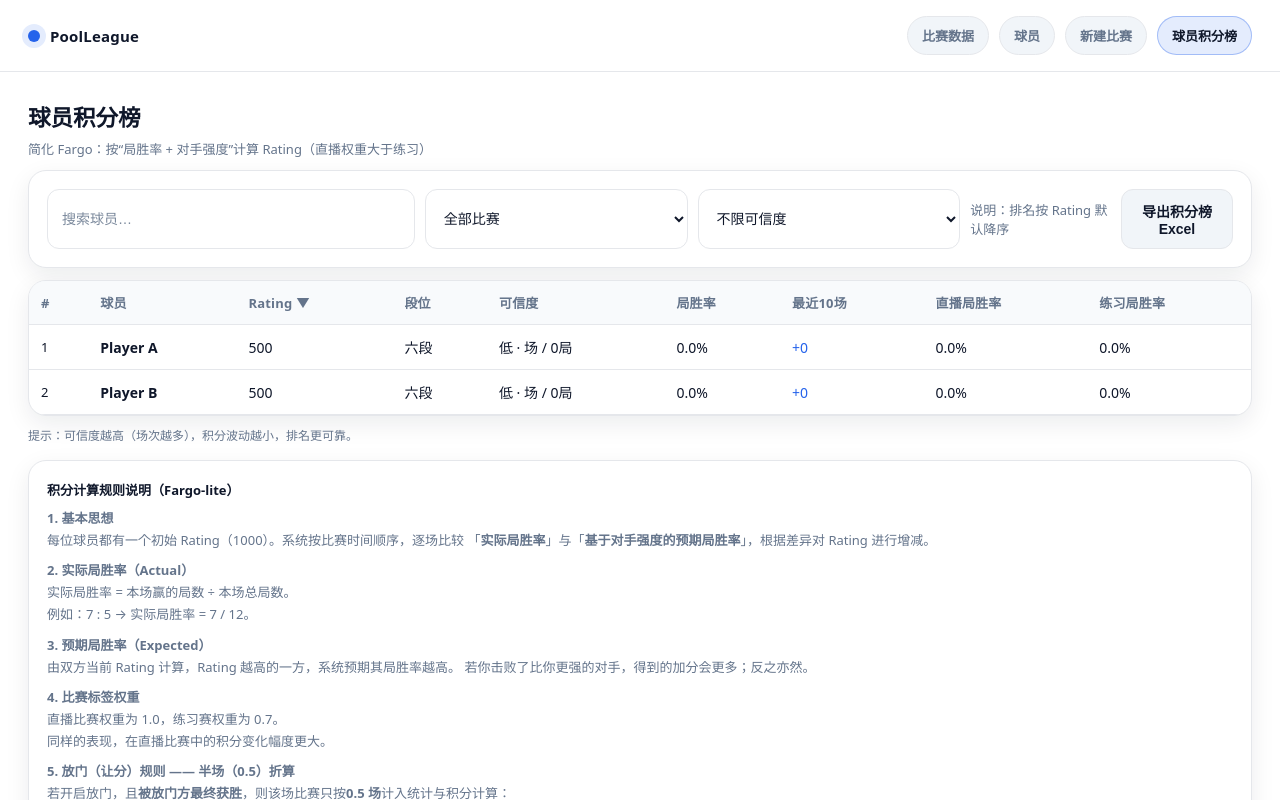
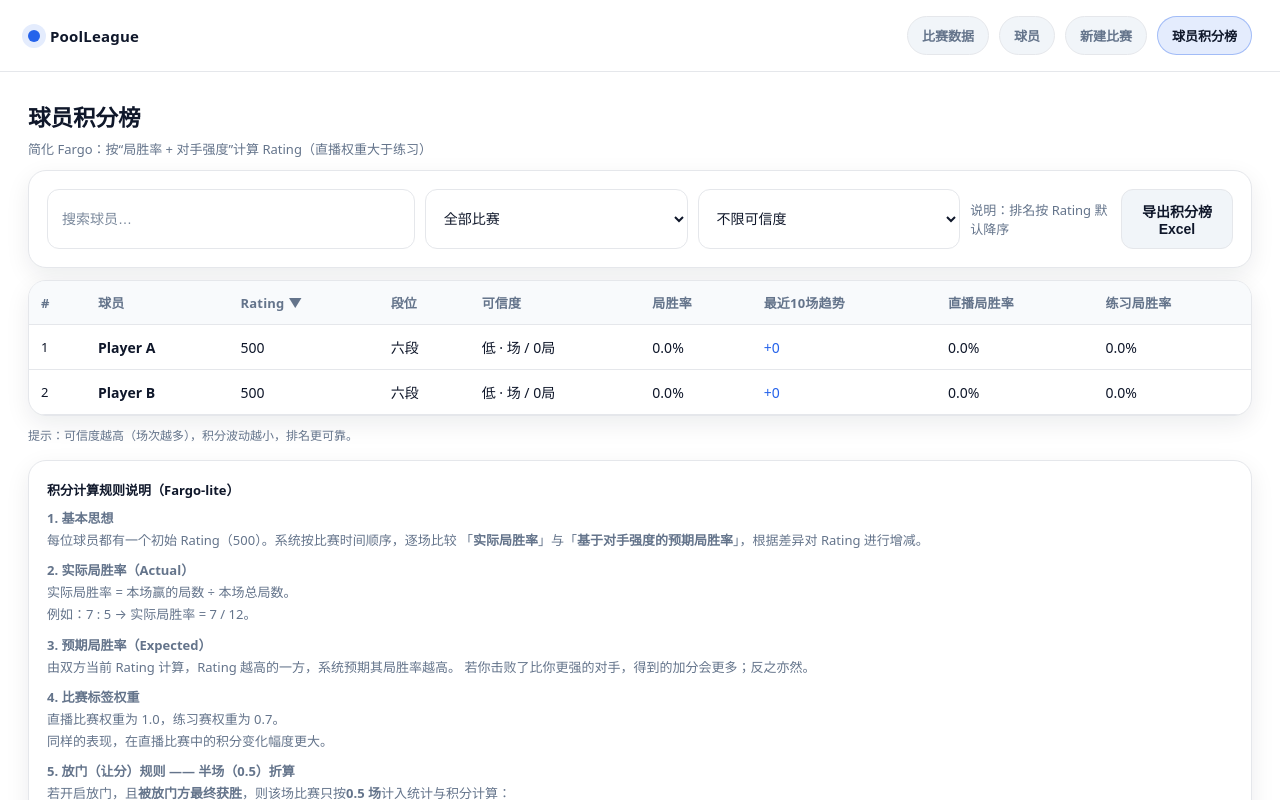
Before and after one commit to Xingcheng03/pool-score-tracker, a React (Vite) app: page /leaderboard in a window 1280 px wide. Shown: the top 800 px of the page. Built offline with nearby package versions, Linux system fonts and the light colour scheme.

Commit message:
表格命名更新

```diff
--- a/src/pages/LeaderboardPage.jsx
+++ b/src/pages/LeaderboardPage.jsx
@@ -110,7 +110,7 @@ export default function LeaderboardPage() {
                 ["段位", null],
                 ["可信度", "matches"],
                 ["局胜率", "rackWinRate"],
-                ["最近10场", "trend10"],
+                ["最近10场趋势", "trend10"],
                 ["直播局胜率", null],
                 ["练习局胜率", null],
               ].map(([label, key]) => (
@@ -181,7 +181,7 @@ export default function LeaderboardPage() {
 
         <div style={{ marginBottom: 8 }}>
             <b>1. 基本思想</b><br />
-            每位球员都有一个初始 Rating（1000）。系统按比赛时间顺序，逐场比较
+            每位球员都有一个初始 Rating（500）。系统按比赛时间顺序，逐场比较
             「<b>实际局胜率</b>」与「<b>基于对手强度的预期局胜率</b>」，根据差异对
             Rating 进行增减。
         </div>
```
